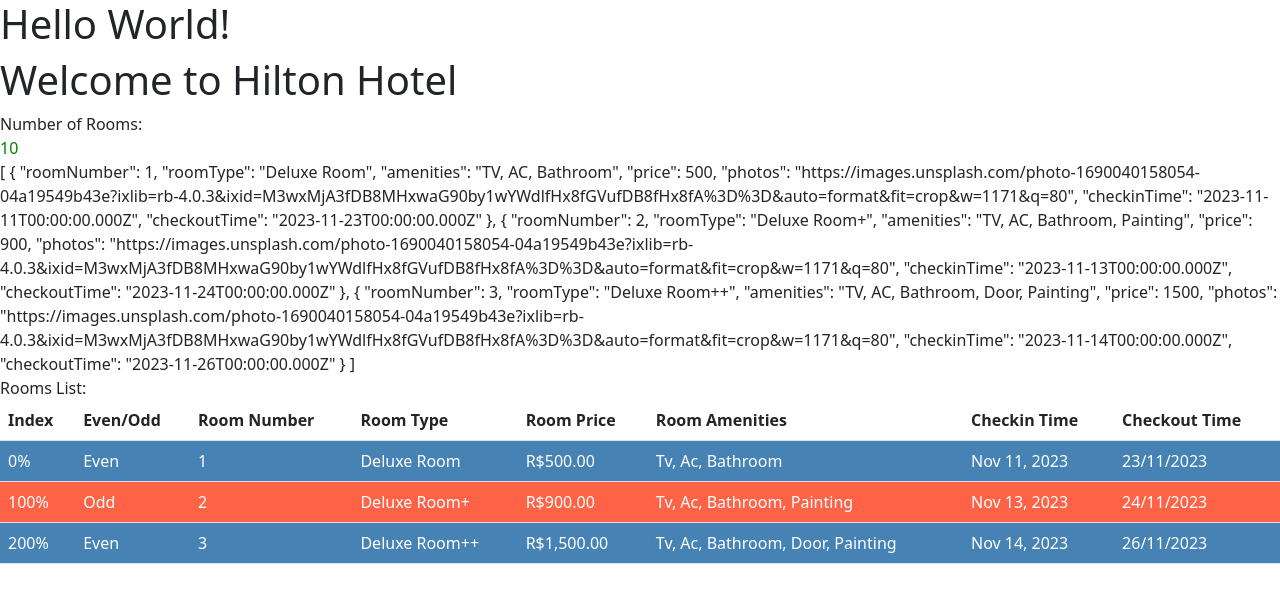
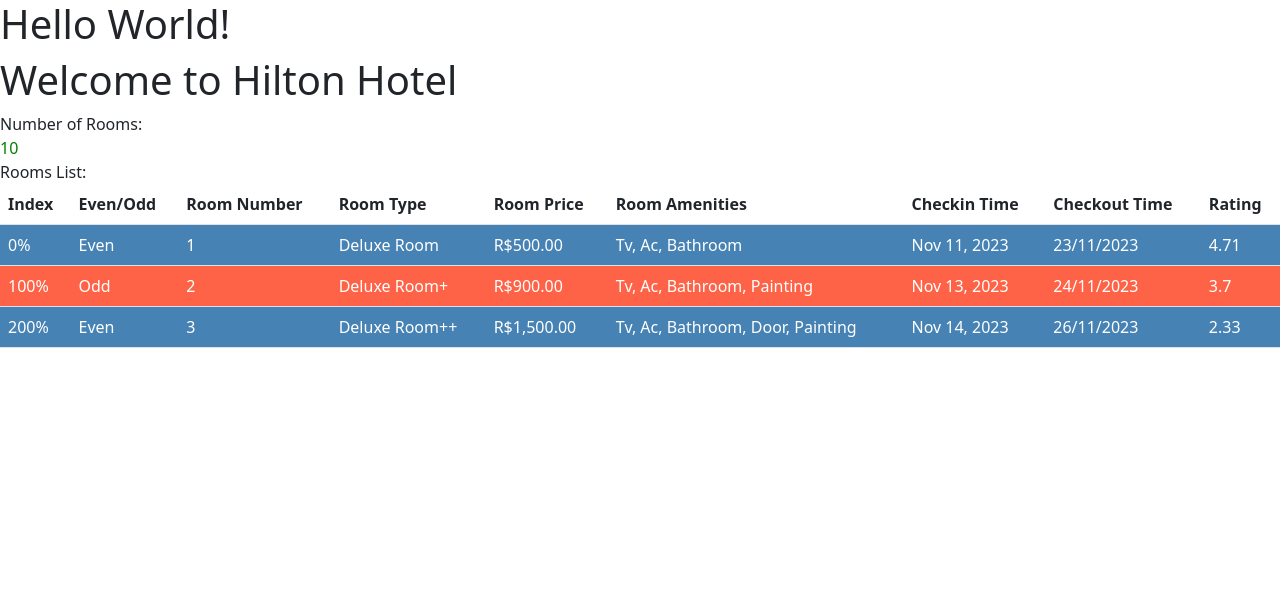
Before and after one commit to hhenriques1999/angular-learning, an Angular app in the folder hotelinventoryapp/: page / in a window 1280 px wide. Shown: the top 602 px of the page. Built offline with nearby package versions, Linux system fonts and the light colour scheme.

Commit message:
Adicionar mais alguns pipes

```diff
--- a/hotelinventoryapp/src/app/rooms/rooms.component.html
+++ b/hotelinventoryapp/src/app/rooms/rooms.component.html
@@ -7,7 +7,7 @@
     </div>
 </div>
 
-{{ rooms | json }}
+<!-- {{ rooms | json }} -->
 
 <div *ngIf="roomInfo.availableRooms > 0">
     Rooms List:
@@ -23,13 +23,16 @@
                 <th>Room Amenities</th>
                 <th>Checkin Time</th>
                 <th>Checkout Time</th>
+                <th>Rating</th>
             </tr>
         </thead>
         <tbody>
-      <tr
-        [ngClass]="e ? 'even' : 'odd'"
-        *ngFor="let room of rooms; let e = even; let o = odd; let i = index"
-      >
+            <tr [ngClass]="e ? 'even' : 'odd'" *ngFor="
+          let room of rooms | slice : 0 : 3;
+          let e = even;
+          let o = odd;
+          let i = index
+        ">
                 <td>{{ i | percent }}</td>
                 <td>{{ e ? "Even" : "Odd" }}</td>
                 <td>{{ room.roomNumber }}</td>
@@ -38,6 +41,7 @@
                 <td>{{ room.amenities | titlecase }}</td>
                 <td>{{ room.checkinTime | date }}</td>
                 <td>{{ room.checkoutTime | date : "dd/MM/yyyy" }}</td>
+                <td>{{ room.rating | number : '1.1-2' : 'en-US' }}</td>
             </tr>
         </tbody>
     </table>
--- a/hotelinventoryapp/src/app/rooms/rooms.component.ts
+++ b/hotelinventoryapp/src/app/rooms/rooms.component.ts
@@ -41,6 +41,7 @@
       photos: "https://images.unsplash.com/photo-1690040158054-04a19549b43e?ixlib=rb-4.0.3&ixid=M3wxMjA3fDB8MHxwaG90by1wYWdlfHx8fGVufDB8fHx8fA%3D%3D&auto=format&fit=crop&w=1171&q=80",
       checkinTime: new Date('11-Nov-2023'),
       checkoutTime: new Date('23-Nov-2023'),
+      rating: 4.712,
     },
     {
       roomNumber: 2,
@@ -50,6 +51,7 @@
       photos: "https://images.unsplash.com/photo-1690040158054-04a19549b43e?ixlib=rb-4.0.3&ixid=M3wxMjA3fDB8MHxwaG90by1wYWdlfHx8fGVufDB8fHx8fA%3D%3D&auto=format&fit=crop&w=1171&q=80",
       checkinTime: new Date('13-Nov-2023'),
       checkoutTime: new Date('24-Nov-2023'),
+      rating: 3.7,
     },
     {
       roomNumber: 3,
@@ -59,6 +61,7 @@
       photos: "https://images.unsplash.com/photo-1690040158054-04a19549b43e?ixlib=rb-4.0.3&ixid=M3wxMjA3fDB8MHxwaG90by1wYWdlfHx8fGVufDB8fHx8fA%3D%3D&auto=format&fit=crop&w=1171&q=80",
       checkinTime: new Date('14-Nov-2023'),
       checkoutTime: new Date('26-Nov-2023'),
+      rating: 2.33
     }
   ]
 }
--- a/hotelinventoryapp/src/app/rooms/rooms.ts
+++ b/hotelinventoryapp/src/app/rooms/rooms.ts
@@ -12,4 +12,5 @@
     photos: string;
     checkinTime: Date;
     checkoutTime: Date;
+    rating: number;
 }
```
Lines whose indentation alone changed are shown as unchanged.
